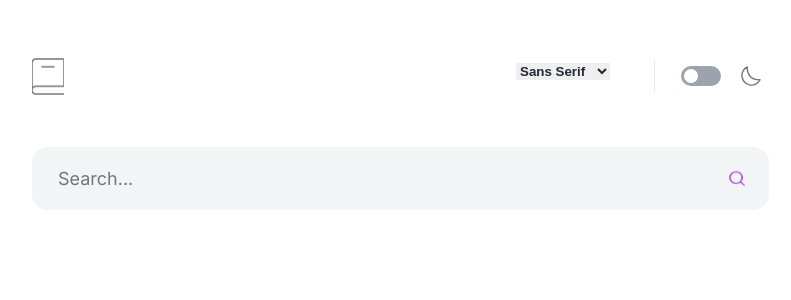
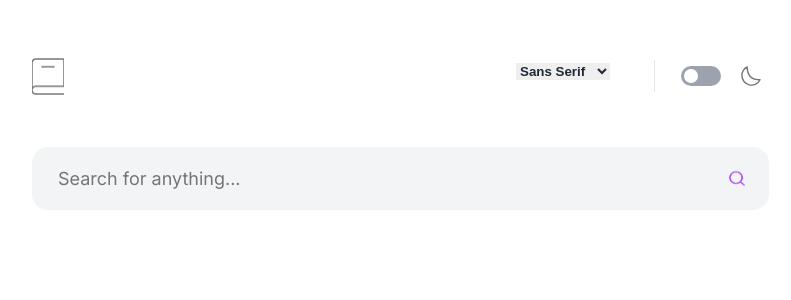
Before and after one commit to ntwaricharles/dictionary-web-app, a React (Create React App) app: page / in a window 1280 px wide. Shown: the top 300 px of the page, without its empty margins (159-950 px from the left). Built offline with nearby package versions, Linux system fonts and the light colour scheme.

Commit message:
dictionary web app

```diff
--- a/src/pages/DictionaryPage.tsx
+++ b/src/pages/DictionaryPage.tsx
@@ -238,7 +238,7 @@ const DictionaryPage: React.FunctionComponent = () => {
                 className={`flex-1 outline-none text-lg border-none ${
                   darkMode ? "text-white" : "text-gray-800"
                 } font-body-s-sans bg-transparent`}
-                placeholder="Search..."
+                placeholder="Search for anything..."
                 autoFocus
               />
               <div
```
